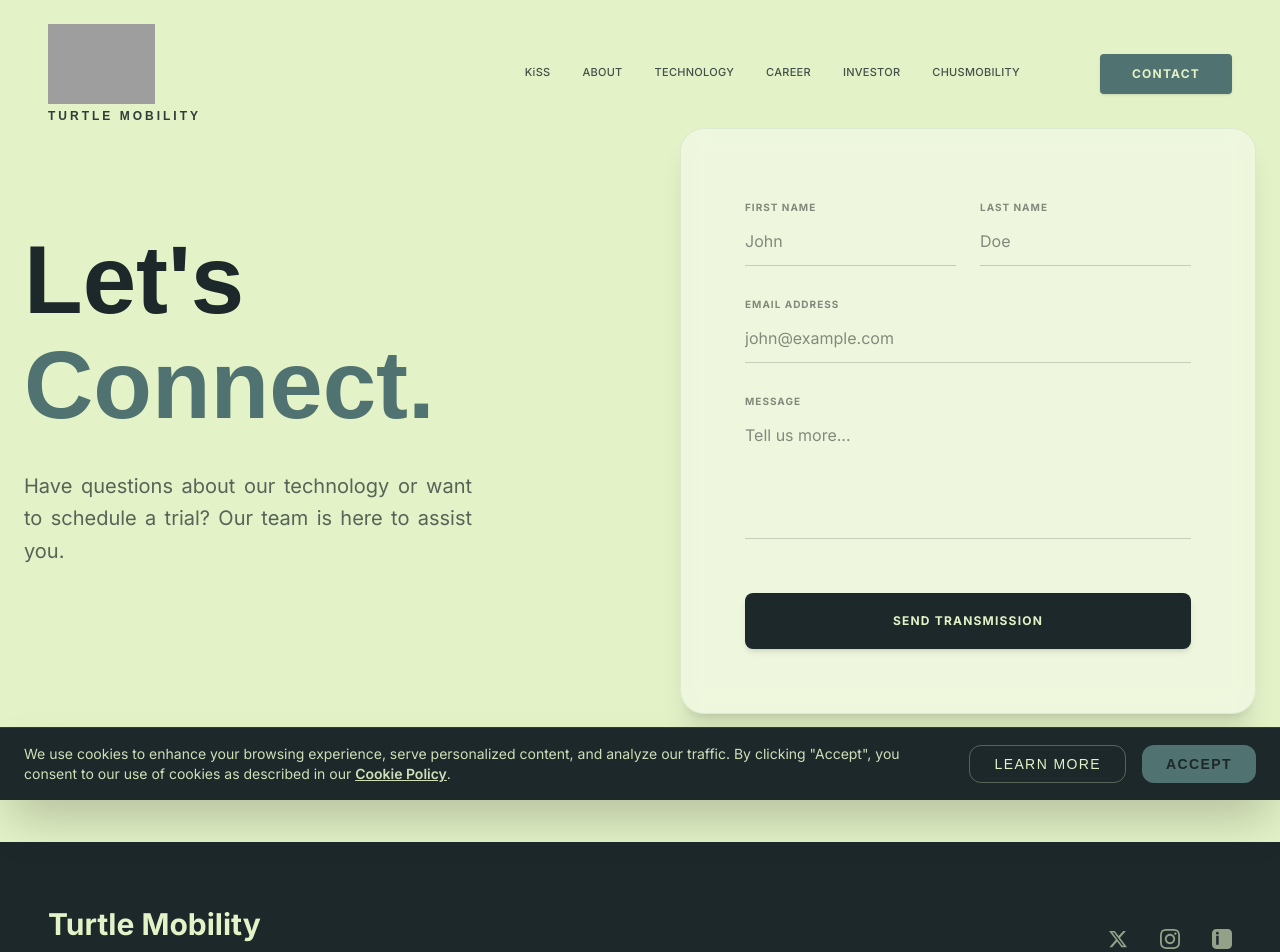
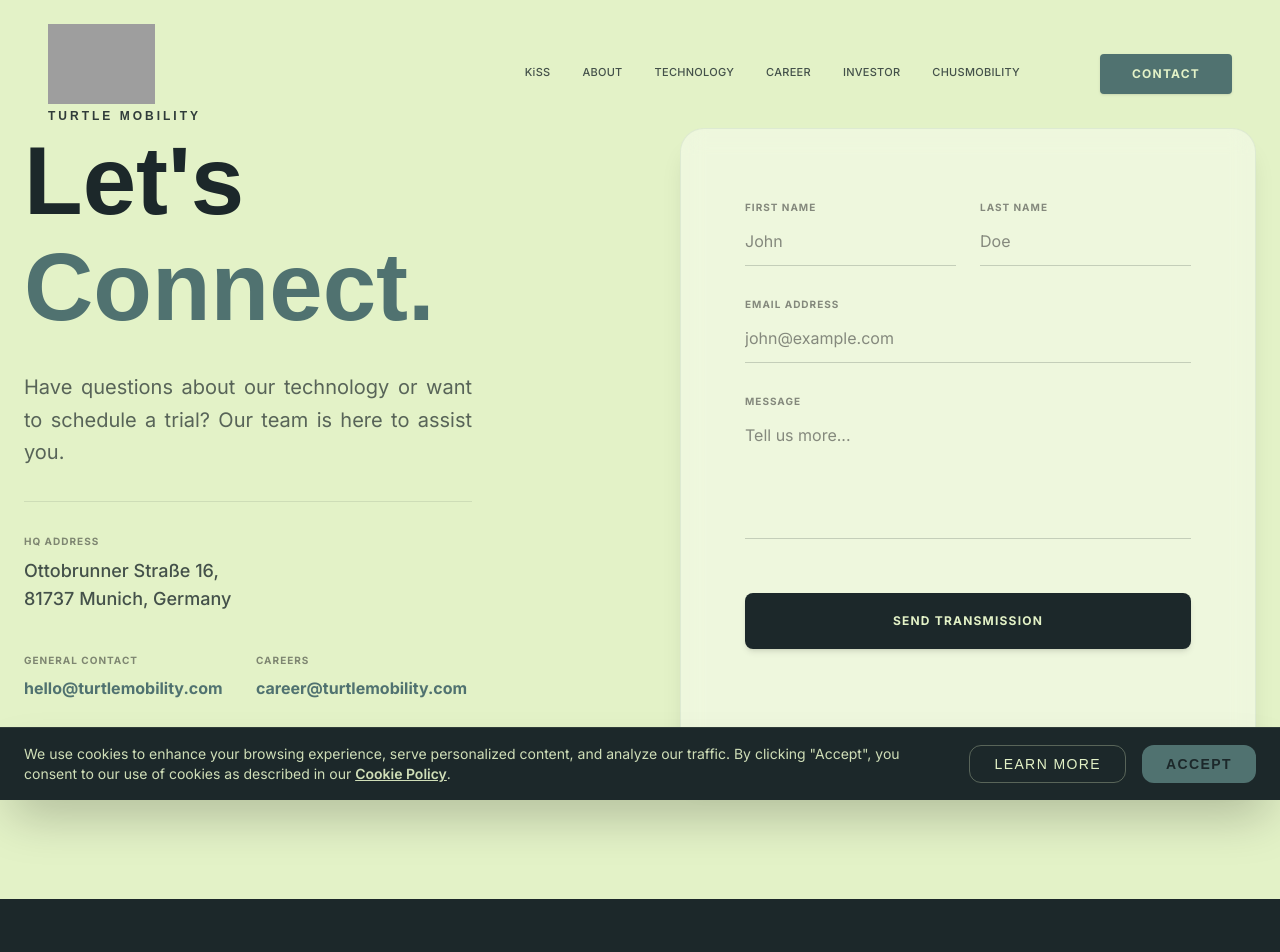
Before and after one commit to hostingturtlemobile-droid/turtlemobile, a React (Vite) app: page /contact in a window 1280 px wide. Shown: the top 952 px of the page. Built offline with nearby package versions, Linux system fonts and the light colour scheme; grey boxes are pictures that could not be loaded; a web font is replaced by a local one.

Commit message:
feat: update contact details, centralize Web3Forms access key, and configure LinkedIn link

```diff
--- a/src/components/Footer.tsx
+++ b/src/components/Footer.tsx
@@ -42,13 +42,7 @@ const Footer: React.FC = () => {
         </div>
         <div className="flex flex-col items-start md:items-end gap-12">
           <div className="flex gap-8">
-            <a href="#" className="opacity-60 hover:opacity-100 transition-all hover:-translate-y-1">
-              <svg className="w-5 h-5 fill-current" viewBox="0 0 24 24"><path d="M18.244 2.25h3.308l-7.227 8.26 8.502 11.24H16.17l-5.214-6.817L4.99 21.75H1.68l7.73-8.835L1.254 2.25H8.034l4.717 6.237L18.244 2.25zM17.083 19.77h1.833L7.084 4.126H5.117L17.083 19.77z"/></svg>
-            </a>
-            <a href="#" className="opacity-60 hover:opacity-100 transition-all hover:-translate-y-1">
-              <svg className="w-5 h-5 fill-current" viewBox="0 0 24 24"><path d="M12 2.163c3.204 0 3.584.012 4.85.07 3.252.148 4.771 1.691 4.919 4.919.058 1.265.069 1.645.069 4.849 0 3.205-.012 3.584-.069 4.849-.149 3.225-1.664 4.771-4.919 4.919-1.266.058-1.644.07-4.85.07-3.204 0-3.584-.012-4.849-.07-3.26-.149-4.771-1.699-4.919-4.92-.058-1.265-.07-1.644-.07-4.849 0-3.204.013-3.583.07-4.849.149-3.227 1.664-4.771 4.919-4.919 1.266-.057 1.645-.069 4.849-.069zm0-2.163c-3.259 0-3.667.014-4.947.072-4.358.2-6.78 2.618-6.98 6.98-.059 1.281-.073 1.689-.073 4.948 0 3.259.014 3.668.072 4.948.2 4.358 2.618 6.78 6.98 6.98 1.281.058 1.689.072 4.948.072 3.259 0 3.668-.014 4.948-.072 4.354-.2 6.782-2.618 6.979-6.98.059-1.28.073-1.689.073-4.948 0-3.259-.014-3.667-.072-4.947-.196-4.354-2.617-6.78-6.979-6.98-1.281-.059-1.69-.073-4.949-.073zm0 5.838c-3.403 0-6.162 2.759-6.162 6.162s2.759 6.163 6.162 6.163 6.162-2.759 6.162-6.163-2.759-6.162-6.162-6.162zm0 10.162c-2.209 0-4-1.79-4-4 0-2.209 1.791-4 4-4s4 1.791 4 4c0 2.21-1.791 4-4 4zm6.406-11.845c-.796 0-1.441.645-1.441 1.44s.645 1.44 1.441 1.44c.795 0 1.439-.645 1.439-1.44s-.644-1.44-1.439-1.44z"/></svg>
-            </a>
-            <a href="#" className="opacity-60 hover:opacity-100 transition-all hover:-translate-y-1">
+            <a href="https://www.linkedin.com/company/turtlemobility/" target="_blank" rel="noopener noreferrer" className="opacity-60 hover:opacity-100 transition-all hover:-translate-y-1" aria-label="LinkedIn">
               <svg className="w-5 h-5 fill-current" viewBox="0 0 24 24"><path d="M19 0h-14c-2.761 0-5 2.239-5 5v14c0 2.761 2.239 5 5 5h14c2.762 0 5-2.238 5-5v-14c0-2.761-2.238-5-5-5zm-11 19h-3v-11h3v11zm-1.5-12.268c-.966 0-1.75-.79-1.75-1.764s.784-1.764 1.75-1.764 1.75.79 1.75 1.764-.783 1.764-1.75 1.764zm13.5 12.268h-3v-5.604c0-3.368-4-3.113-4 0v5.604h-3v11h3v1.765c1.396-2.586 7-2.777 7 2.476v6.759z"/></svg>
             </a>
           </div>
--- a/src/components/Navbar.tsx
+++ b/src/components/Navbar.tsx
@@ -1,6 +1,7 @@
 import React from 'react';
 import { Link, useLocation } from 'react-router-dom';
 import logo from '../assets/turtlemobilelogo.png';
+import { WEB3FORMS_ACCESS_KEY } from '../config';
 
 const Navbar: React.FC = () => {
   const location = useLocation();
@@ -15,7 +16,7 @@ const Navbar: React.FC = () => {
     setIsSubmitting(true);
 
     const formData = new FormData(e.currentTarget);
-    formData.append("access_key", "0702e477-3bf6-4391-808b-c8555ed4b201");
+    formData.append("access_key", WEB3FORMS_ACCESS_KEY);
     formData.append("subject", "New Contact Form Submission");
 
     try {
--- /dev/null
+++ b/src/config.ts
@@ -0,0 +1 @@
+export const WEB3FORMS_ACCESS_KEY = "d4ca4d02-a088-4e40-978b-cee5e44be078";
--- a/src/pages/Career.tsx
+++ b/src/pages/Career.tsx
@@ -1,5 +1,6 @@
 import React, { useState } from 'react';
 import jobsData from '../data/jobs.json';
+import { WEB3FORMS_ACCESS_KEY } from '../config';
 
 const Career: React.FC = () => {
   const [expandedJobId, setExpandedJobId] = useState<string | null>(null);
@@ -37,7 +38,7 @@ const Career: React.FC = () => {
     const formData = new FormData(e.currentTarget);
 
     // Web3Forms Access Key
-    formData.append("access_key", "0702e477-3bf6-4391-808b-c8555ed4b201");
+    formData.append("access_key", WEB3FORMS_ACCESS_KEY);
 
     const job = jobsData.find(j => j.id === applyingJobId);
     if (job) {
@@ -73,13 +74,25 @@ const Career: React.FC = () => {
     <div className="bg-turtle-light min-h-screen pt-32 pb-20 md:pb-32 px-6 md:px-12 relative">
       <div className="max-w-screen-xl mx-auto">
         {/* Career Hero */}
-        <div className="mb-24">
-          <h1 className="text-4xl md:text-7xl font-headline font-extrabold text-turtle-dark mb-8 leading-tight">
-            Build the <br/> Future of <span className="text-turtle-teal">Flow.</span>
-          </h1>
-          <p className="text-xl md:text-2xl font-body text-turtle-teal max-w-2xl leading-relaxed">
-            We're looking for the thinkers, tinkers, and dreamers who refuse to accept the urban status quo.
-          </p>
+        <div className="mb-24 flex flex-col md:flex-row justify-between items-start gap-8">
+          <div className="max-w-2xl">
+            <h1 className="text-4xl md:text-7xl font-headline font-extrabold text-turtle-dark mb-8 leading-tight">
+              Build the <br/> Future of <span className="text-turtle-teal">Flow.</span>
+            </h1>
+            <p className="text-xl md:text-2xl font-body text-turtle-teal leading-relaxed">
+              We're looking for the thinkers, tinkers, and dreamers who refuse to accept the urban status quo.
+            </p>
+          </div>
+          <div className="bg-white/40 border border-turtle-teal/10 backdrop-blur-md p-6 rounded-2xl md:max-w-sm mt-2">
+            <span className="text-[10px] uppercase tracking-widest font-bold opacity-50 block mb-1">Direct Inquiries</span>
+            <p className="text-sm font-body text-turtle-dark/70 mb-3">
+              Don't see an open role that matches your skills? Send an open application directly to our recruitment cell.
+            </p>
+            <a href="mailto:career@turtlemobility.com" className="text-sm font-bold text-turtle-teal hover:text-turtle-dark transition-colors flex items-center gap-1.5">
+              career@turtlemobility.com
+              <svg className="w-4 h-4" fill="none" viewBox="0 0 24 24" stroke="currentColor"><path strokeLinecap="round" strokeLinejoin="round" strokeWidth={2} d="M14 5l7 7m0 0l-7 7m7-7H3" /></svg>
+            </a>
+          </div>
         </div>
 
         {/* Culture Section */}
--- a/src/pages/Contact.tsx
+++ b/src/pages/Contact.tsx
@@ -1,4 +1,5 @@
 import React, { useState } from 'react';
+import { WEB3FORMS_ACCESS_KEY } from '../config';
 
 const Contact: React.FC = () => {
   const [isSubmitting, setIsSubmitting] = useState(false);
@@ -10,7 +11,7 @@ const Contact: React.FC = () => {
 
     const formData = new FormData(e.currentTarget);
     // Web3Forms Access Key
-    formData.append("access_key", "0702e477-3bf6-4391-808b-c8555ed4b201");
+    formData.append("access_key", WEB3FORMS_ACCESS_KEY);
     formData.append("subject", "New Contact Form Submission");
 
     try {
@@ -46,9 +47,39 @@ const Contact: React.FC = () => {
             <h1 className="text-4xl md:text-8xl font-headline font-extrabold text-turtle-dark leading-[1.1] mb-8">
               Let's <br /> <span className="text-turtle-teal">Connect.</span>
             </h1>
-            <p className="text-xl font-body text-turtle-dark/70 max-w-md leading-relaxed mb-12">
+            <p className="text-xl font-body text-turtle-dark/70 max-w-md leading-relaxed mb-8">
               Have questions about our technology or want to schedule a trial? Our team is here to assist you.
             </p>
+
+            <div className="space-y-8 border-t border-turtle-dark/10 pt-8 max-w-md">
+              <div className="space-y-2">
+                <span className="text-[10px] uppercase tracking-widest font-bold opacity-50 block">HQ Address</span>
+                <p className="text-lg font-body text-turtle-dark/80 font-medium">
+                  Ottobrunner Straße 16,<br />
+                  81737 Munich, Germany
+                </p>
+              </div>
+              <div className="grid grid-cols-1 sm:grid-cols-2 gap-y-6 gap-x-4 pt-2">
+                <div className="space-y-2">
+                  <span className="text-[10px] uppercase tracking-widest font-bold opacity-50 block">General Contact</span>
+                  <a href="mailto:hello@turtlemobility.com" className="text-base font-body text-turtle-teal hover:text-turtle-dark font-bold block transition-colors">
+                    hello@turtlemobility.com
+                  </a>
+                </div>
+                <div className="space-y-2">
+                  <span className="text-[10px] uppercase tracking-widest font-bold opacity-50 block">Careers</span>
+                  <a href="mailto:career@turtlemobility.com" className="text-base font-body text-turtle-teal hover:text-turtle-dark font-bold block transition-colors">
+                    career@turtlemobility.com
+                  </a>
+                </div>
+                <div className="space-y-2 sm:col-span-2">
+                  <span className="text-[10px] uppercase tracking-widest font-bold opacity-50 block">Investors</span>
+                  <a href="mailto:investors@turtlemobility.com" className="text-base font-body text-turtle-teal hover:text-turtle-dark font-bold block transition-colors">
+                    investors@turtlemobility.com
+                  </a>
+                </div>
+              </div>
+            </div>
           </div>
 
           {/* Right Column: Form */}
```
